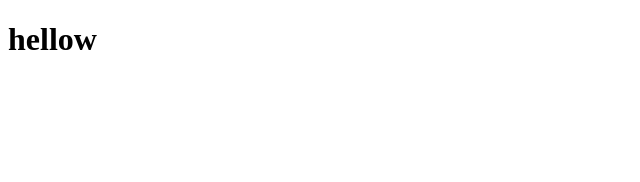
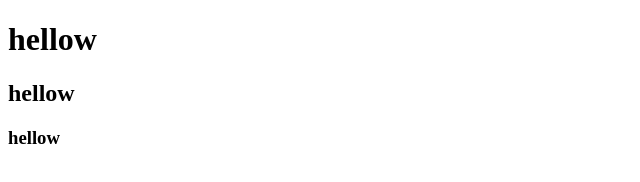
Before and after one commit to rocco7778/new, a plain HTML site: page index.html in a window 1280 px wide. Shown: the whole page, without its empty margins (0-640 px from the left). Drawn offline with Linux system fonts and the light colour scheme.

Commit message:
Update index.html

```diff
--- a/index.html
+++ b/index.html
@@ -8,5 +8,7 @@
 </head>
 <body>
     <h1>hellow</h1>
+    <h2>hellow</h2>
+    <h3>hellow</h3>
 </body>
 </html>
```
